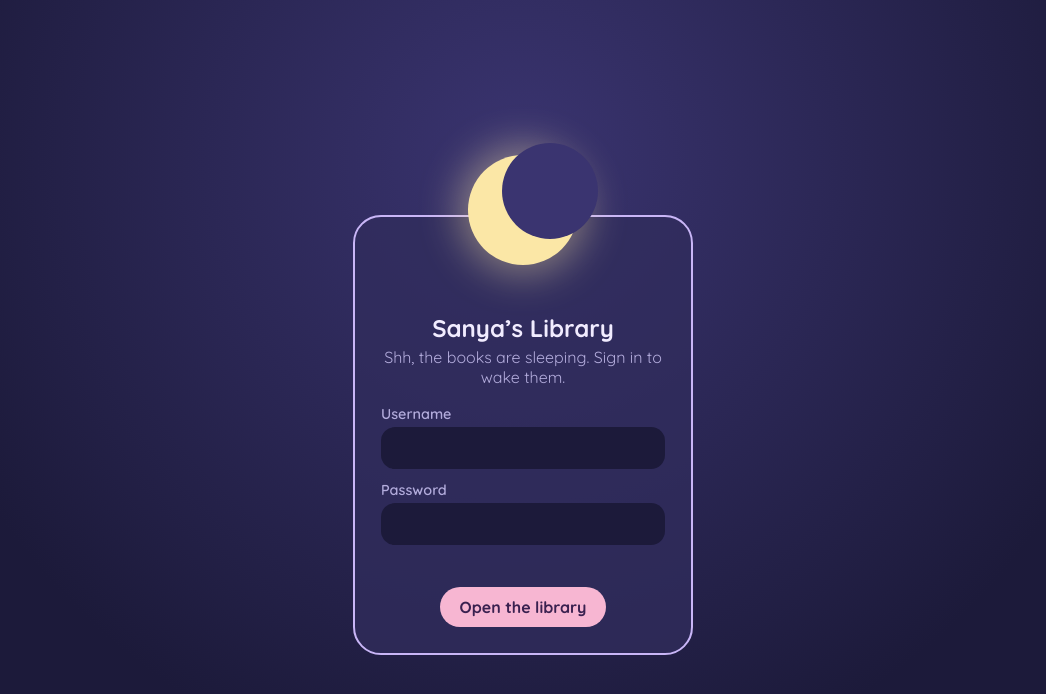
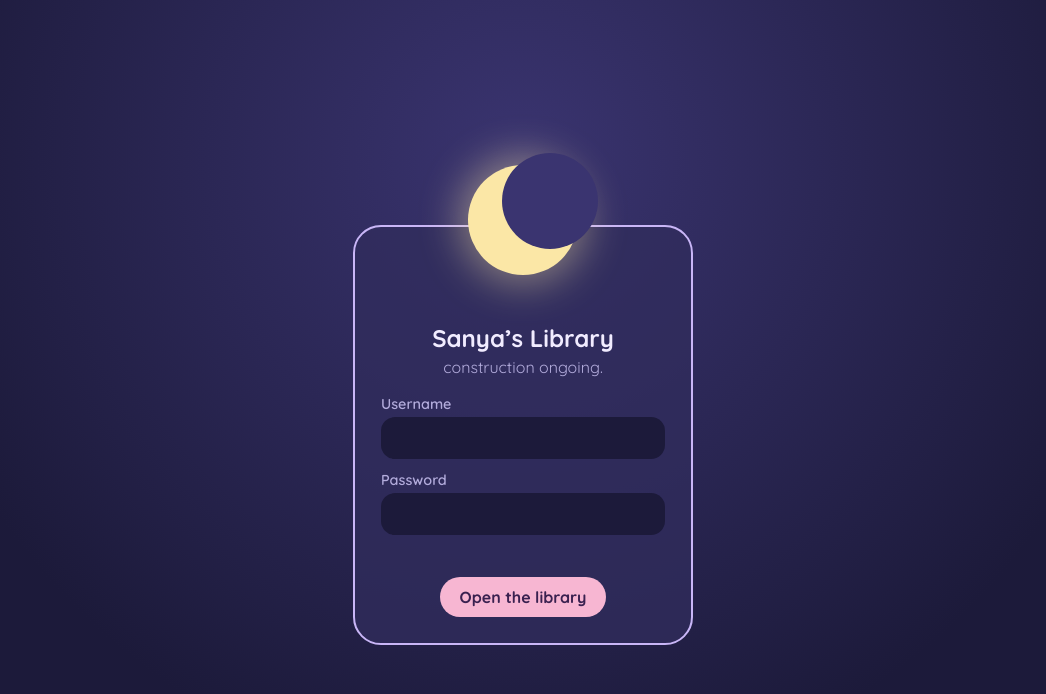
Before and after one commit to sisheng-dev/cloud, a plain HTML site: page index.html in a window 1280 px wide. Shown: the whole page, without its empty margins (117-1163 px from the left). Drawn offline with Linux system fonts and the light colour scheme.

Commit message:
Update index.html

```diff
--- a/index.html
+++ b/index.html
@@ -85,7 +85,7 @@ main{flex:1;min-width:0;padding:26px 28px 60px;position:relative}
   <div class="lockcard" id="lockcard">
     <div class="moon" aria-hidden="true"></div>
     <h1>Sanya’s Library</h1>
-    <p>Shh, the books are sleeping. Sign in to wake them.</p>
+    <p>construction ongoing.</p>
     <label class="field">Username<input id="u" autocomplete="off" value=""></label>
     <label class="field">Password<input id="p" type="password" autocomplete="off"></label>
     <div id="err" role="alert"></div>
```
